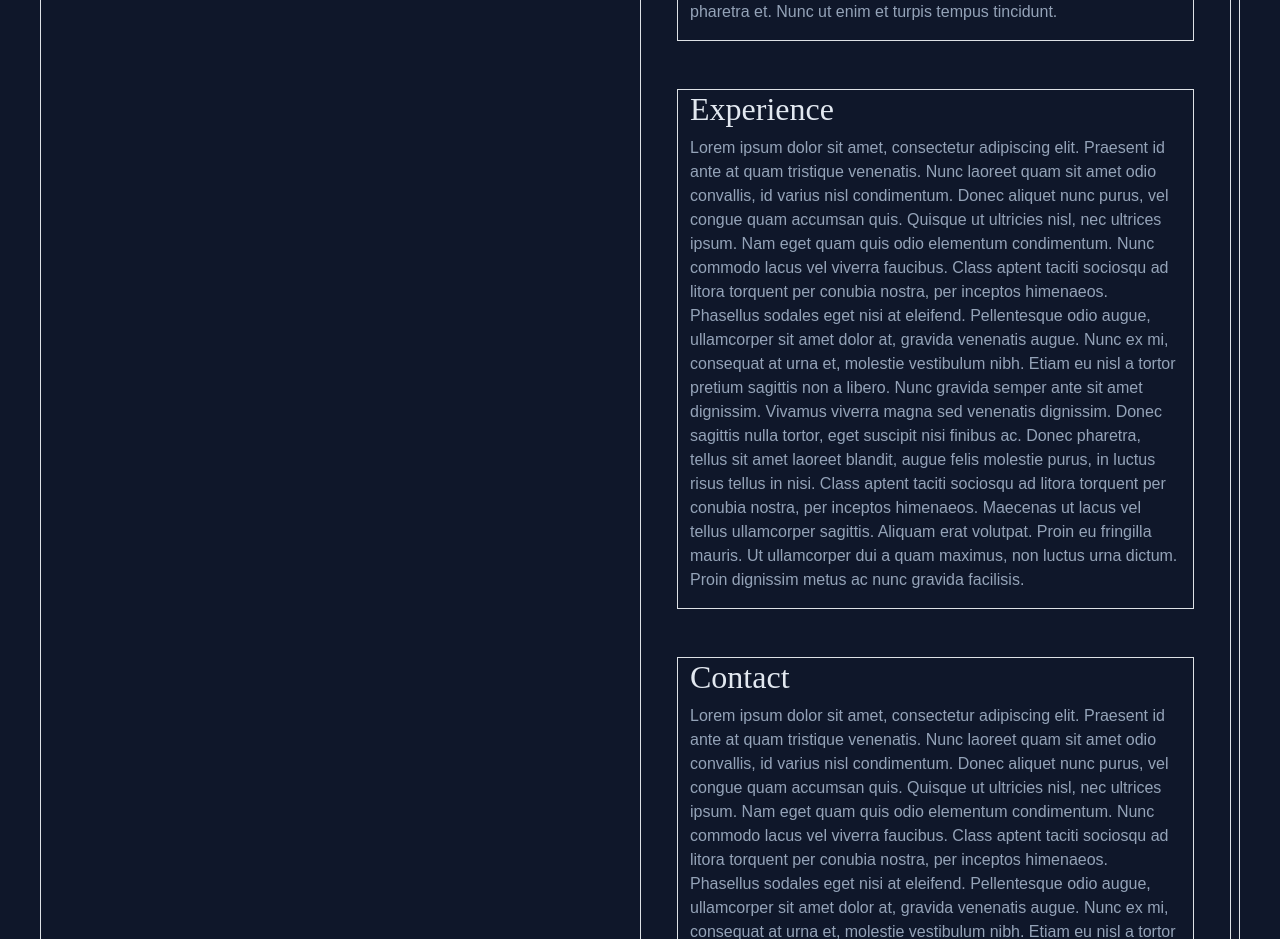
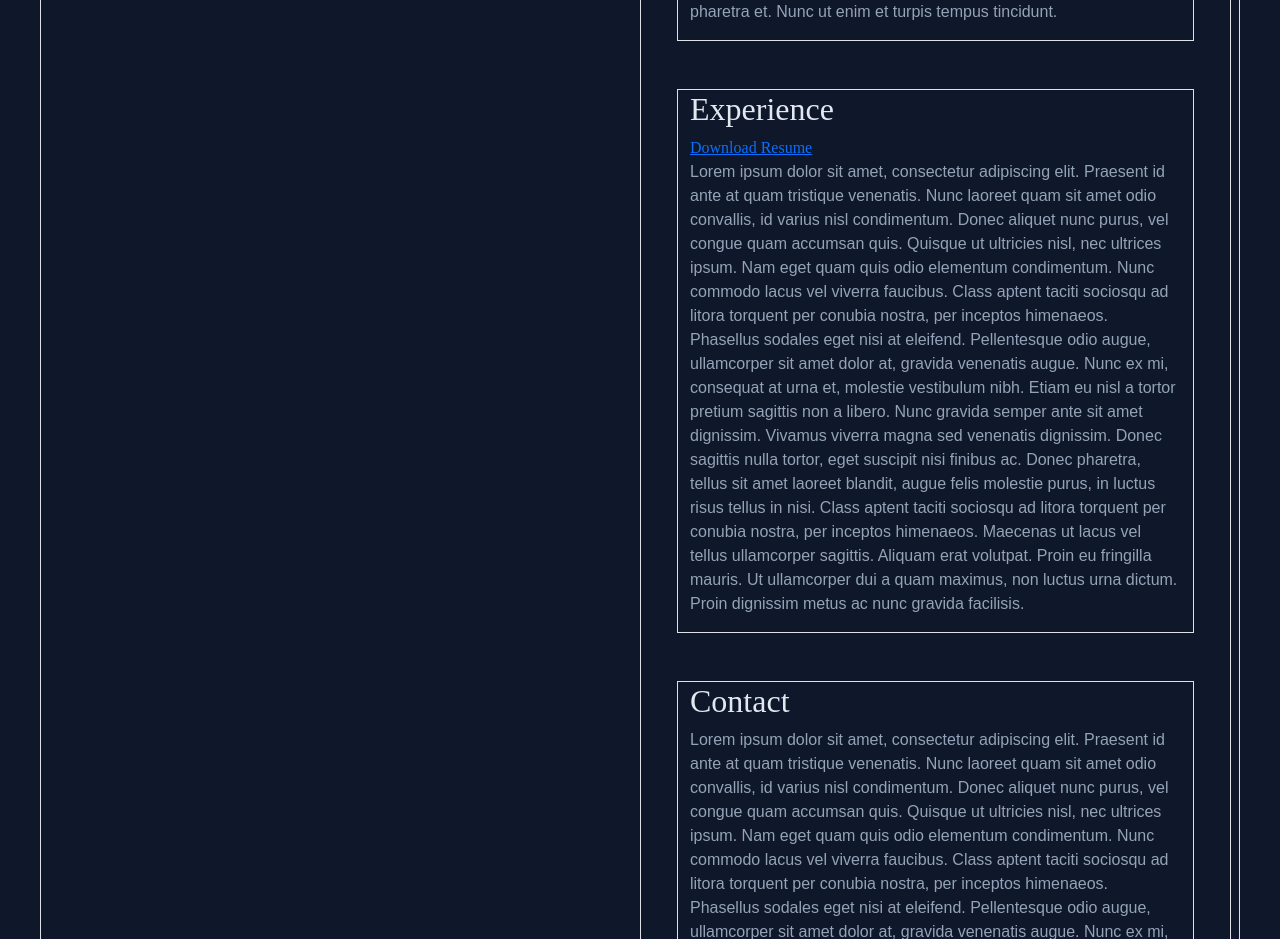
Before and after one commit to jmbehlmann/behlmann-portfolio, a React (Vite) app: page / in a window 1280 px wide. Shown: the part 2060-2999 px from the top of the page. Built offline with nearby package versions, Linux system fonts and the light colour scheme; a web font is replaced by a local one.

Commit message:
added resume link

```diff
--- a/src/components/Experience.jsx
+++ b/src/components/Experience.jsx
@@ -2,6 +2,12 @@ export function Experience() {
   return (
     <div>
       <h2>Experience</h2>
+      <a
+        href="/Behlmann_resume.pdf"
+        download
+      >
+        Download Resume
+      </a>
         <p>Lorem ipsum dolor sit amet, consectetur adipiscing elit. Praesent id ante at quam tristique venenatis. Nunc laoreet quam sit amet odio convallis, id varius nisl condimentum. Donec aliquet nunc purus, vel congue quam accumsan quis. Quisque ut ultricies nisl, nec ultrices ipsum. Nam eget quam quis odio elementum condimentum. Nunc commodo lacus vel viverra faucibus. Class aptent taciti sociosqu ad litora torquent per conubia nostra, per inceptos himenaeos. Phasellus sodales eget nisi at eleifend. Pellentesque odio augue, ullamcorper sit amet dolor at, gravida venenatis augue. Nunc ex mi, consequat at urna et, molestie vestibulum nibh. Etiam eu nisl a tortor pretium sagittis non a libero. Nunc gravida semper ante sit amet dignissim.
 
         Vivamus viverra magna sed venenatis dignissim. Donec sagittis nulla tortor, eget suscipit nisi finibus ac. Donec pharetra, tellus sit amet laoreet blandit, augue felis molestie purus, in luctus risus tellus in nisi. Class aptent taciti sociosqu ad litora torquent per conubia nostra, per inceptos himenaeos. Maecenas ut lacus vel tellus ullamcorper sagittis. Aliquam erat volutpat. Proin eu fringilla mauris. Ut ullamcorper dui a quam maximus, non luctus urna dictum. Proin dignissim metus ac nunc gravida facilisis.
```
Also changed, not shown: 1 other file (tests, documents, lock files or other folders).
